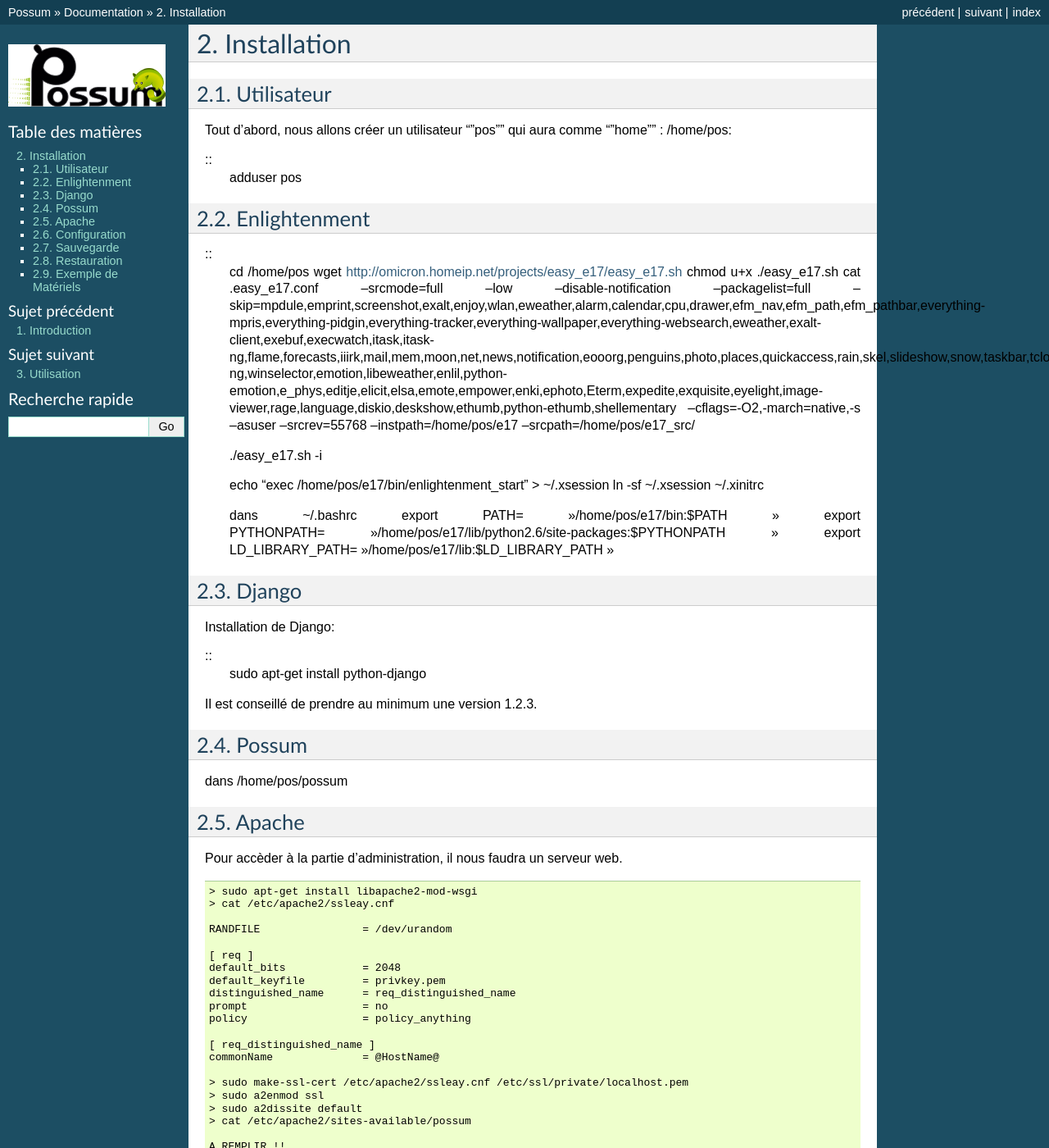
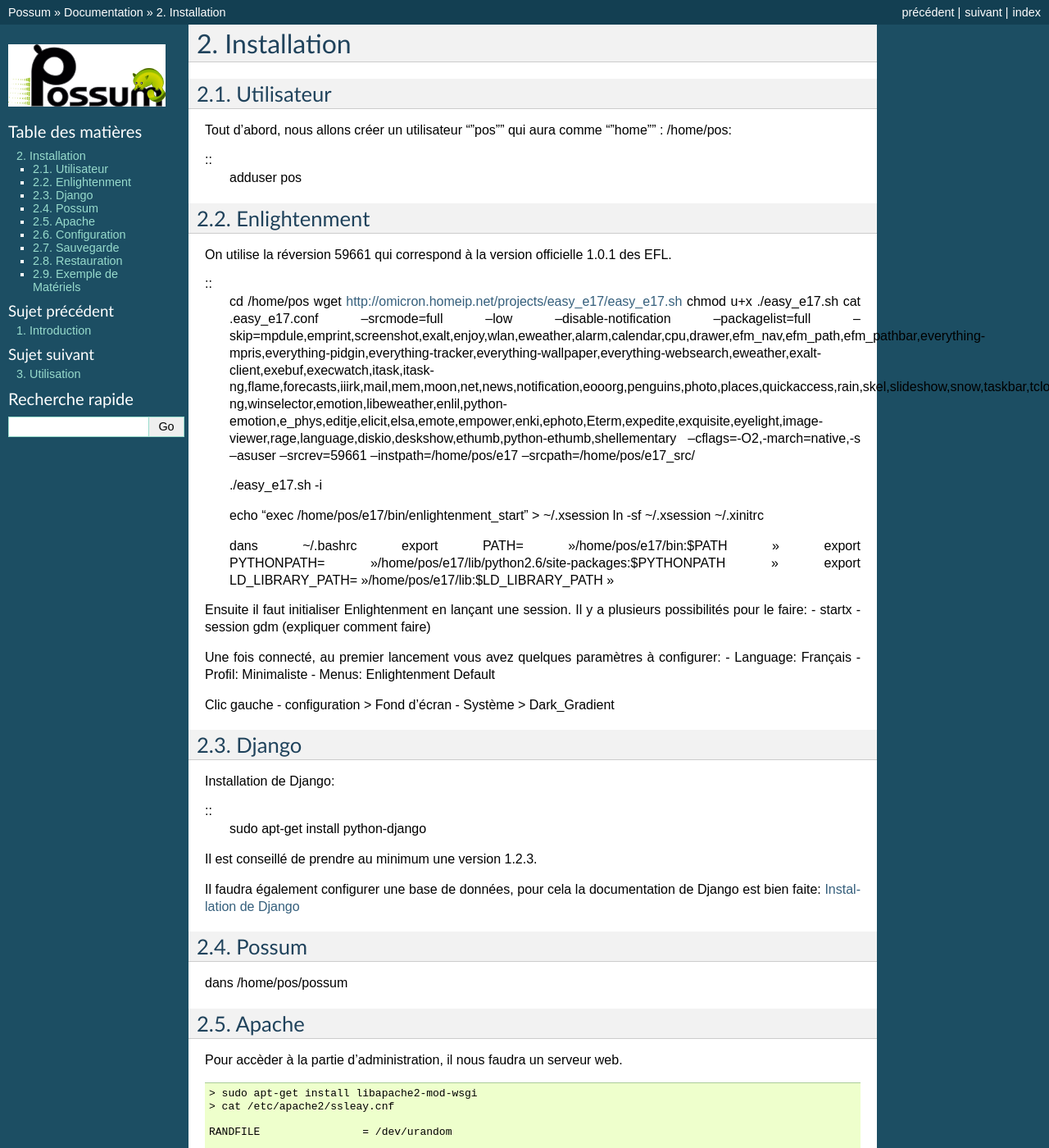
Before and after one commit to fccgp/possum, a Sphinx documentation site: the page built from doc/install.rst, in a window 1280 px wide and 1400 px high. Shown: the whole window at 82% size. Built offline with Sphinx 7.4.7, drawn with Linux system fonts in a browser that asks for light colours.

Commit message:
doc. install

```diff
--- a/doc/install.rst
+++ b/doc/install.rst
@@ -12,6 +12,8 @@ Tout d'abord, nous allons créer un utilisateur ''pos'' qui aura comme ''home''
 Enlightenment
 -------------
 
+On utilise la réversion 59661 qui correspond à la version officielle 1.0.1 des EFL.
+
 ::
   cd /home/pos
   wget http://omicron.homeip.net/projects/easy_e17/easy_e17.sh
@@ -24,7 +26,7 @@ Enlightenment
   --skip=mpdule,emprint,screenshot,exalt,enjoy,wlan,eweather,alarm,calendar,cpu,drawer,efm_nav,efm_path,efm_pathbar,everything-mpris,everything-pidgin,everything-tracker,everything-wallpaper,everything-websearch,eweather,exalt-client,exebuf,execwatch,itask,itask-ng,flame,forecasts,iiirk,mail,mem,moon,net,news,notification,eooorg,penguins,photo,places,quickaccess,rain,skel,slideshow,snow,taskbar,tclock,tiling,uptime,weather,winlist-ng,winselector,emotion,libeweather,enlil,python-emotion,e_phys,editje,elicit,elsa,emote,empower,enki,ephoto,Eterm,expedite,exquisite,eyelight,image-viewer,rage,language,diskio,deskshow,ethumb,python-ethumb,shellementary
   --cflags=-O2,-march=native,-s
   --asuser
-  --srcrev=55768
+  --srcrev=59661
   --instpath=/home/pos/e17
   --srcpath=/home/pos/e17_src/
 
@@ -38,6 +40,21 @@ Enlightenment
   export PYTHONPATH="/home/pos/e17/lib/python2.6/site-packages:$PYTHONPATH"
   export LD_LIBRARY_PATH="/home/pos/e17/lib:$LD_LIBRARY_PATH"
 
+
+Ensuite il faut initialiser Enlightenment en lançant une session. Il y a plusieurs possibilités pour le faire:
+- startx
+- session gdm (expliquer comment faire)
+
+Une fois connecté, au premier lancement vous avez quelques paramètres à configurer:
+- Language: Français
+- Profil: Minimaliste
+- Menus: Enlightenment Default
+
+Clic gauche
+- configuration > Fond d'écran
+- Système > Dark_Gradient
+
+
 Django
 ------
 
@@ -47,6 +64,9 @@ Installation de Django:
   sudo apt-get install python-django
 
 Il est conseillé de prendre au minimum une version 1.2.3.
+
+Il faudra également configurer une base de données, pour cela la documentation de Django
+est bien faite: `Installation de Django <http://docs.django-fr.org/intro/install.html>`_
 
 Possum
 ------
```
Also changed, not shown: doc/devs.rst (line endings or trailing spaces).
